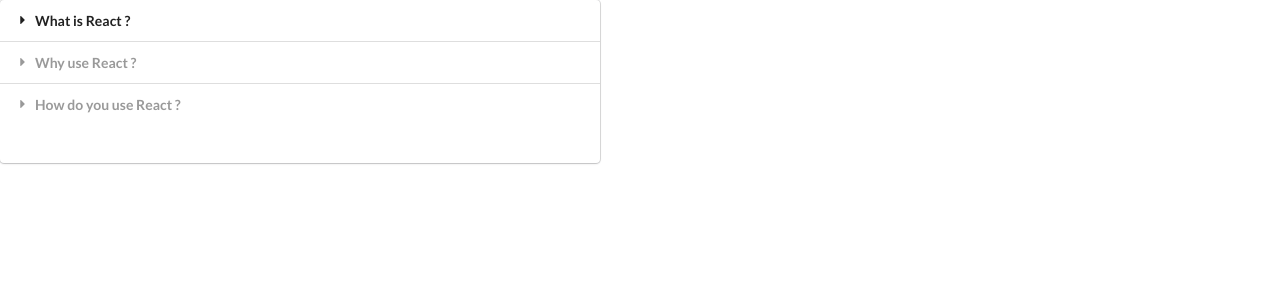
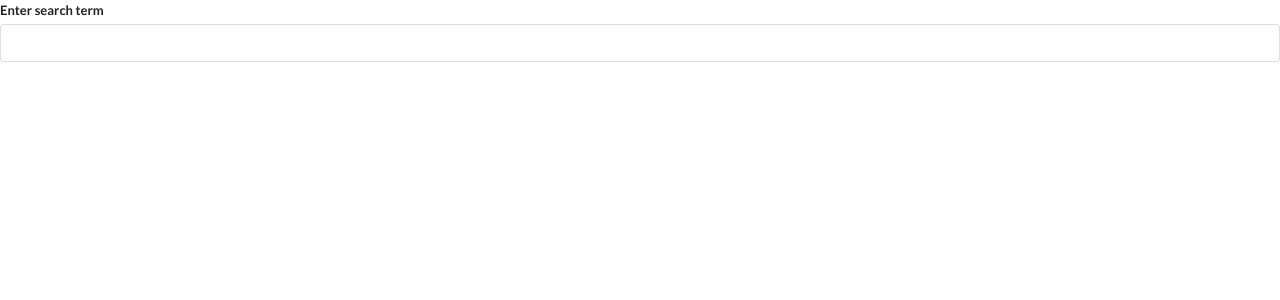
Before and after one commit to V1ctorC/widgets, a React (Create React App) app: page / in a window 1280 px wide. Shown: the top 300 px of the page. Built offline with nearby package versions, Linux system fonts and the light colour scheme.

Commit message:
Scaffolding the Widget + Text Inputs with Hooks

```diff
--- a/src/App.js
+++ b/src/App.js
@@ -1,5 +1,6 @@
 import React from 'react'
 import Accordion from './components/Accordion'
+import Search from './components/Search'
 
 const items = [
     {
@@ -20,7 +21,7 @@
 
     return (
         <div>
-            <Accordion items={items} />
+            <Search />
         </div>
     )
 }
--- /dev/null
+++ b/src/components/Search.js
@@ -0,0 +1,19 @@
+import React, { useState } from 'react'
+
+const Search = () => {
+
+    const [term, setTerm] = useState('')
+
+    return (
+        <div>
+            <div className="ui form">
+                <div className="field">
+                    <label>Enter search term</label>
+                    <input value={term} onChange={(e) => setTerm(e.target.value)} />
+                </div>
+            </div>
+        </div>
+    )
+}
+
+export default Search
```
